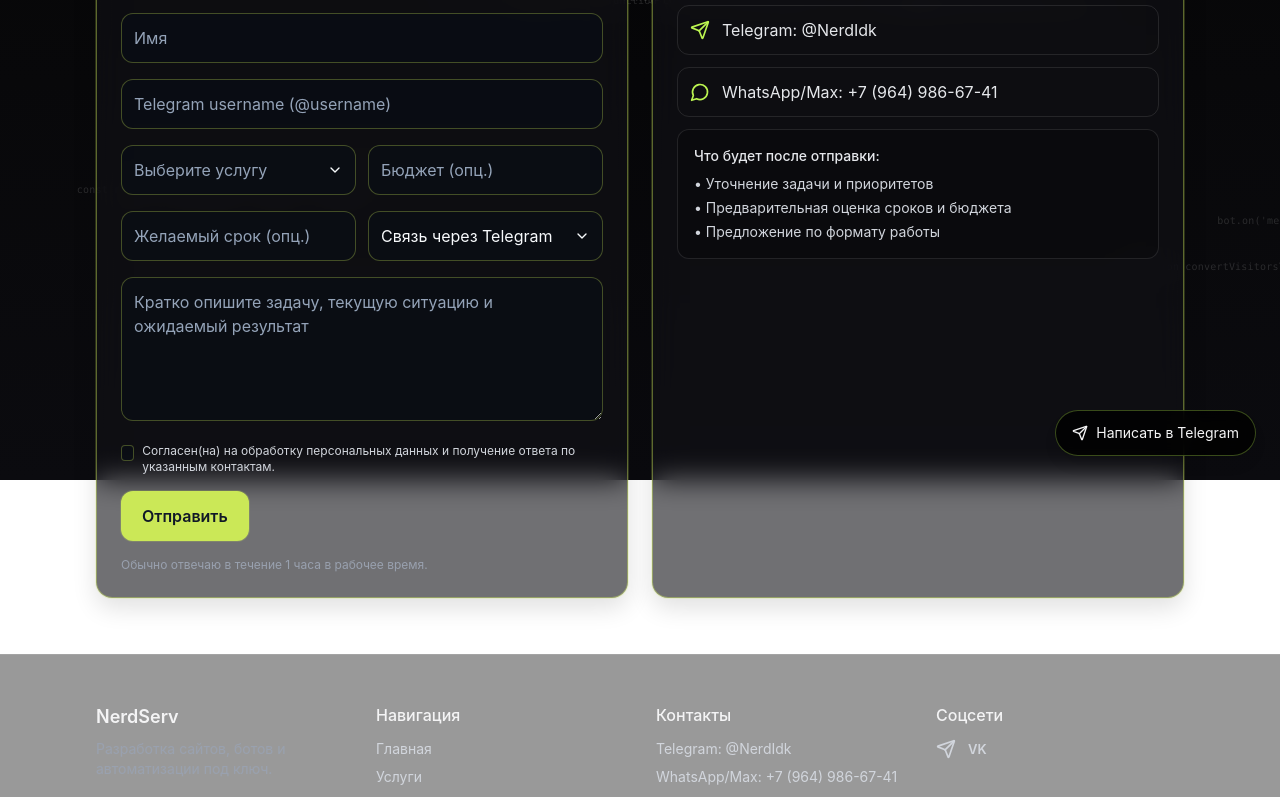
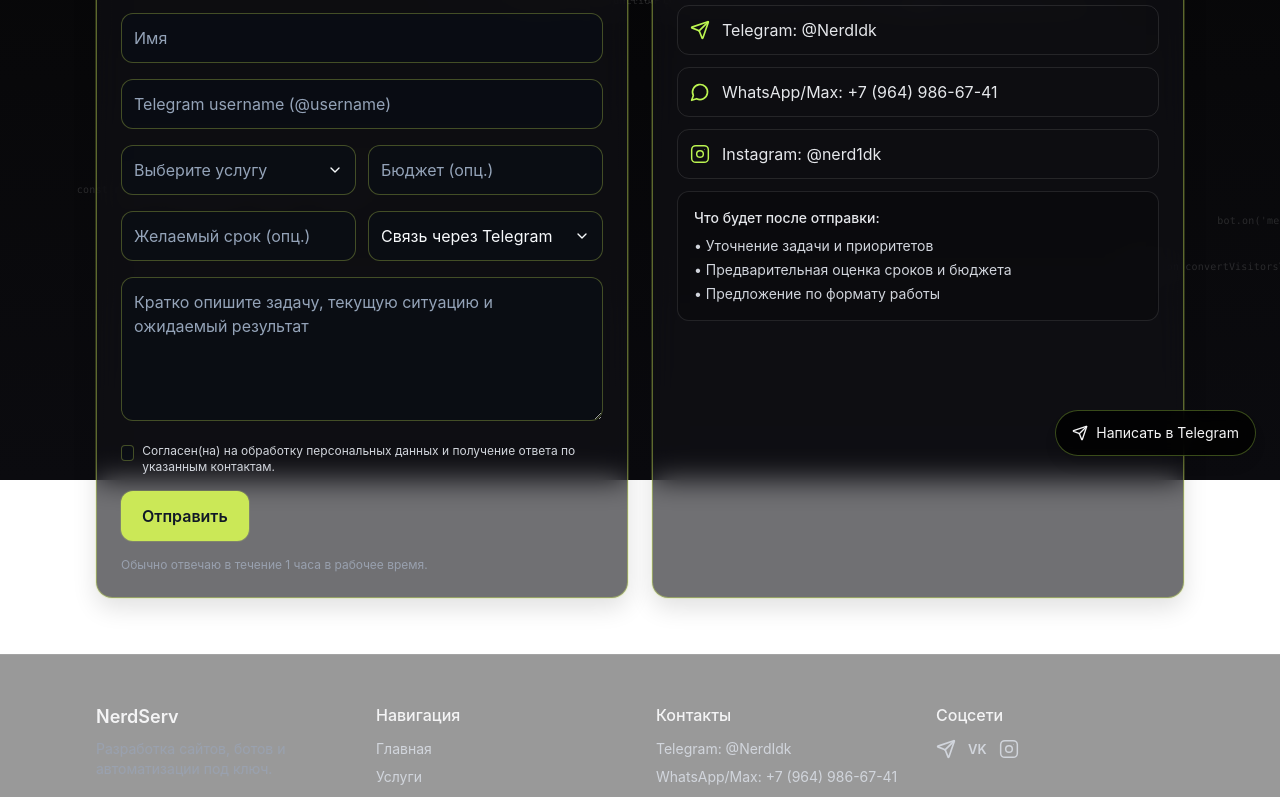
Before and after one commit to Pipata246/nerdServ, a Next.js app: page /contact in a window 1280 px wide. Shown: the part 320-1117 px from the top of the page. Built offline with nearby package versions, Linux system fonts and the light colour scheme.

Commit message:
добавлен инст на сайт

```diff
--- a/src/components/layout/footer.tsx
+++ b/src/components/layout/footer.tsx
@@ -55,6 +55,20 @@
                 VK
               </span>
             </Link>
+            <Link
+              href="https://www.instagram.com/nerd1dk/"
+              target="_blank"
+              rel="noopener noreferrer"
+              className="transition hover:text-lime-300"
+              aria-label="Instagram"
+              title="Instagram"
+            >
+              <svg className="h-5 w-5" viewBox="0 0 24 24" fill="none" stroke="currentColor" strokeWidth="1.75" strokeLinecap="round" strokeLinejoin="round">
+                <rect x="2" y="2" width="20" height="20" rx="5" ry="5" />
+                <circle cx="12" cy="12" r="4" />
+                <circle cx="17.5" cy="6.5" r="0.5" fill="currentColor" stroke="none" />
+              </svg>
+            </Link>
           </div>
         </div>
       </div>
--- a/src/components/sections/contact-content.tsx
+++ b/src/components/sections/contact-content.tsx
@@ -225,6 +225,19 @@
           >
             <MessageCircle className="h-5 w-5 text-lime-300" /> WhatsApp/Max: +7 (964) 986-67-41
           </Link>
+          <Link
+            href="https://www.instagram.com/nerd1dk/"
+            target="_blank"
+            rel="noopener noreferrer"
+            className="flex items-center gap-3 rounded-xl border border-white/10 p-3 transition hover:bg-white/5"
+          >
+            <svg className="h-5 w-5 flex-shrink-0 text-lime-300" viewBox="0 0 24 24" fill="none" stroke="currentColor" strokeWidth="1.75" strokeLinecap="round" strokeLinejoin="round">
+              <rect x="2" y="2" width="20" height="20" rx="5" ry="5" />
+              <circle cx="12" cy="12" r="4" />
+              <circle cx="17.5" cy="6.5" r="0.5" fill="currentColor" stroke="none" />
+            </svg>
+            Instagram: @nerd1dk
+          </Link>
           <div className="rounded-xl border border-white/10 bg-black/20 p-4">
             <p className="text-sm font-medium">Что будет после отправки:</p>
             <ul className="mt-2 space-y-1 text-sm text-gray-300">
```
